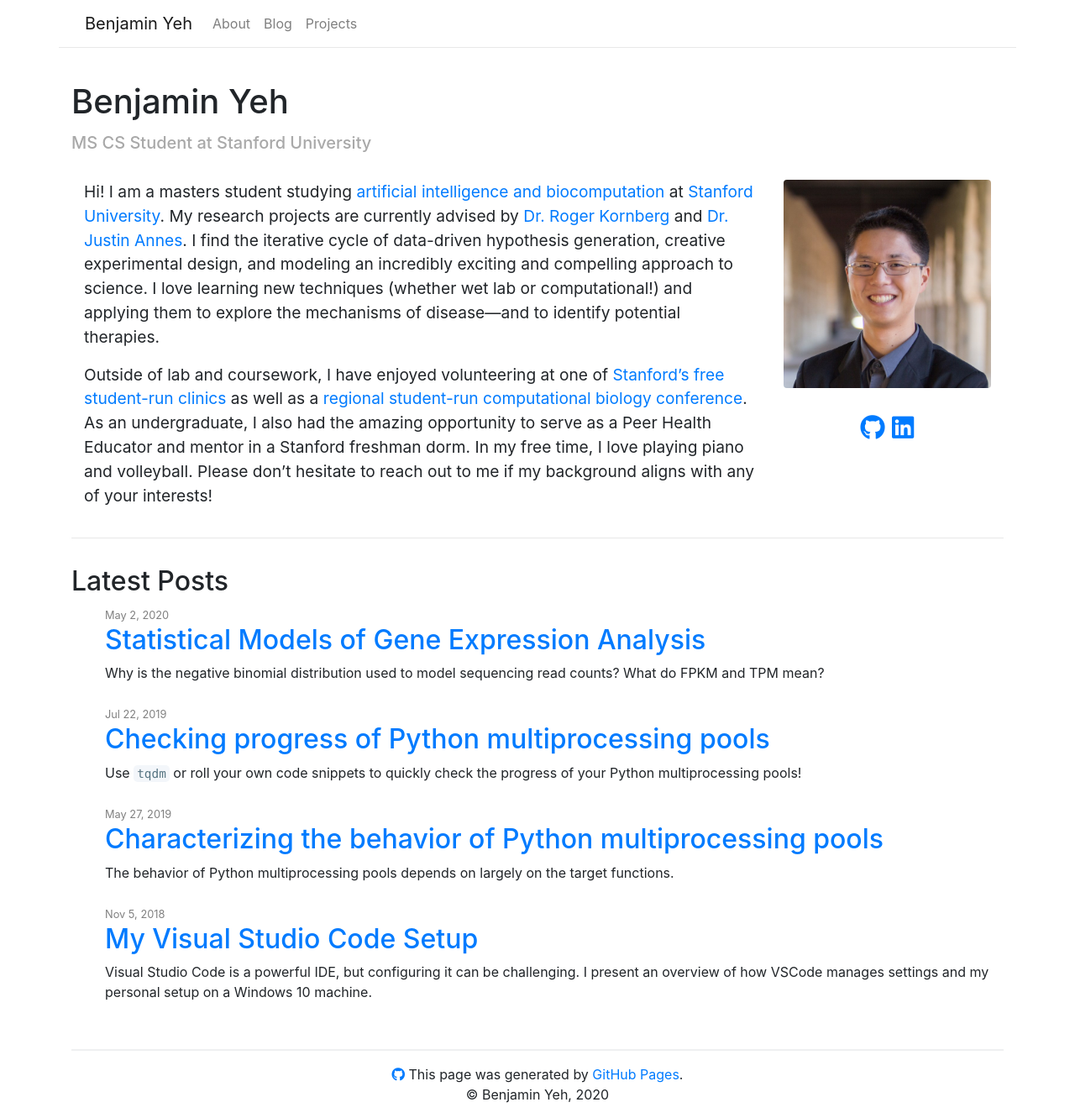
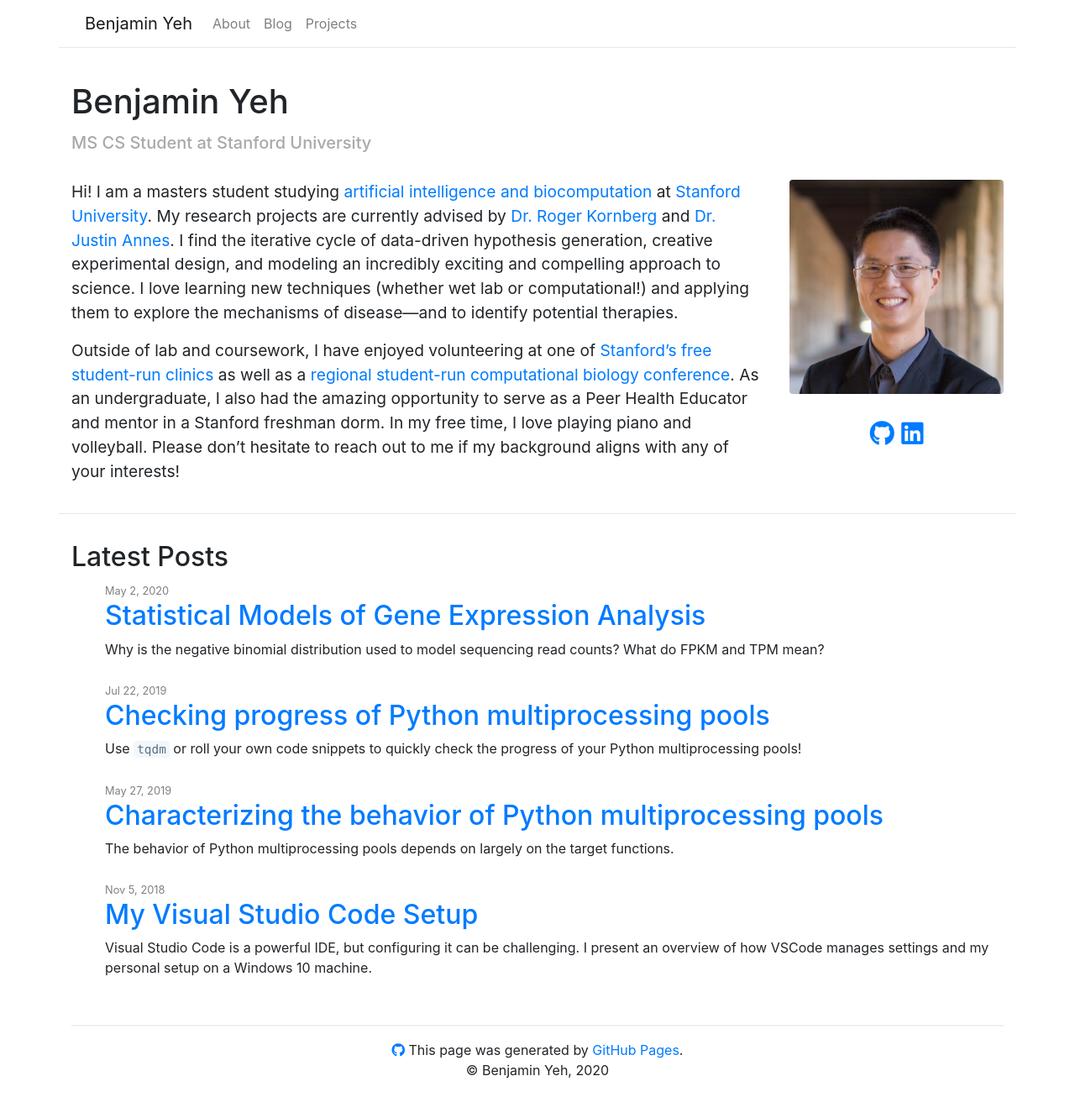
Before and after one commit to bentyeh/bentyeh.github.io, a Jekyll site: the page built from index.md, in a window 1280 px wide. Shown: the whole page at 84% size. Built offline with Jekyll 4.4.1, drawn with Linux system fonts in a browser that asks for light colours; nearby versions of some CDN libraries; a style sheet for code colours, icons or effects is not loaded; after the commit the page ends 1302 px from its top, so only the background shows below that.

Commit message:
Home page: simplify divs

```diff
--- a/_layouts/home.html
+++ b/_layouts/home.html
@@ -2,15 +2,13 @@
 layout: default
 ---
 
-<div class="container intro">
-  <div class="row">
+<div class="row intro">
   <div class="col-lg-9 intro-text">
     {{ content }}
   </div>
   <div class="col-lg-3">
     <img class="rounded" src="{{ site.baseurl }}/images/bentyeh_700px_square.jpg">
     {% include social.html %}
-    </div>
   </div>
 </div>
 
```
Lines whose indentation alone changed are shown as unchanged.
